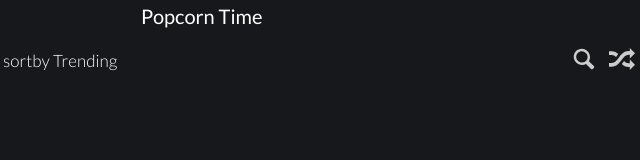
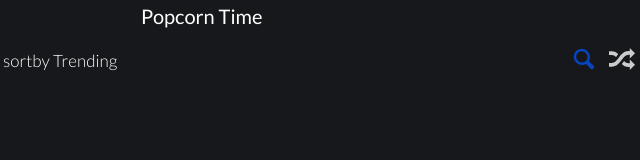
Before and after one commit to ermiaskidane/pop-project, a website: page index.html in a window 1280 px wide. In both pictures the pointer is over the icon 1039 px from the left and 59 px from the top of the page. Shown: the full height of the page, 455-1095 px from the left. Drawn offline with nearby package versions, Linux system fonts and the light colour scheme; files that its build step writes are made by us from their sources.

Commit message:
Update _header1.scss

```diff
--- a/sass/layout/_header1.scss
+++ b/sass/layout/_header1.scss
@@ -81,5 +81,8 @@
      height: 2.6rem;
      // padding: 0 .8rem;
    }
+    &--icon:hover{
+     fill: $color-blue-light-1;
+   }
  }
 }
```
